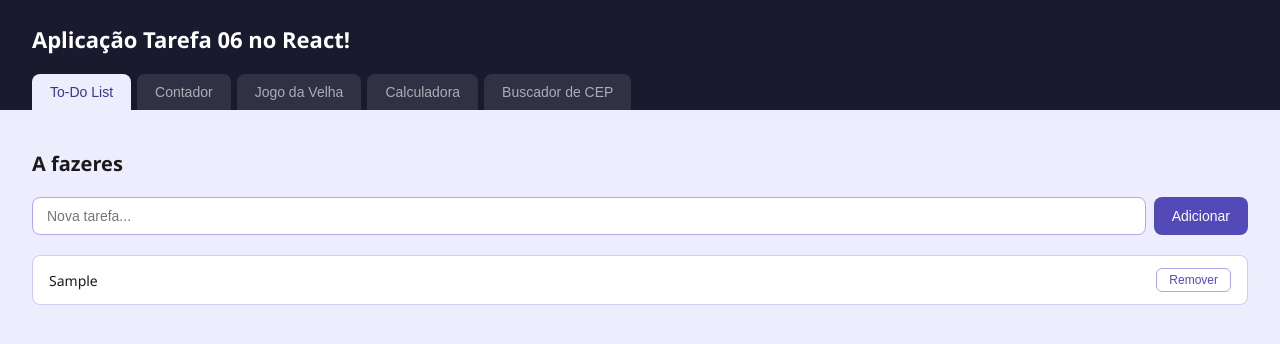
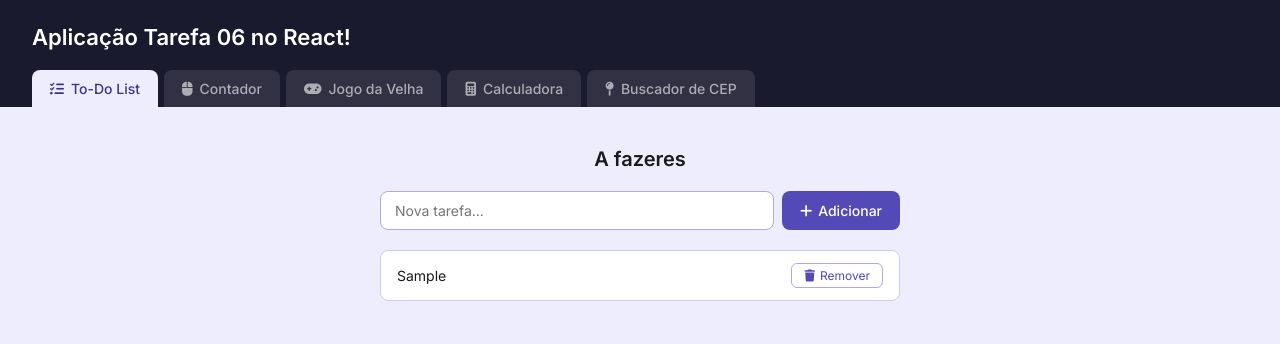
Before and after one commit to GiGomieri05/react-app, a React (Create React App) app: page / in a window 1280 px wide. Both pictures are taken after typing "Sample" into the empty fields and a click on the button "Adicionar". Shown: the top 344 px of the page. Built offline with nearby package versions, Linux system fonts and the light colour scheme; the HTML template or start-up script is replaced by a standard one.

Commit message:
implement Inter font and Font Awesome Icons

```diff
--- a/public/index.html
+++ b/public/index.html
@@ -1,43 +1,27 @@
 <!DOCTYPE html>
-<html lang="en">
+<html lang="pt-BR">
+
 <head>
   <meta charset="utf-8" />
   <link rel="icon" href="%PUBLIC_URL%/favicon.ico" />
   <meta name="viewport" content="width=device-width, initial-scale=1" />
-    <meta name="theme-color" content="#000000" />
-    <meta
-      name="description"
-      content="Web site created using create-react-app"
-    />
-    <link rel="apple-touch-icon" href="%PUBLIC_URL%/logo192.png" />
-    <!--
-      manifest.json provides metadata used when your web app is installed on a
-      user's mobile device or desktop. See https://developers.google.com/web/fundamentals/web-app-manifest/
-    -->
-    <link rel="manifest" href="%PUBLIC_URL%/manifest.json" />
-    <!--
-      Notice the use of %PUBLIC_URL% in the tags above.
-      It will be replaced with the URL of the `public` folder during the build.
-      Only files inside the `public` folder can be referenced from the HTML.
+  <meta name="theme-color" content="#1a1a2e" />
+  <meta name="description" content="Aplicação Tarefa 06 no React" />
 
-      Unlike "/favicon.ico" or "favicon.ico", "%PUBLIC_URL%/favicon.ico" will
-      work correctly both with client-side routing and a non-root public URL.
-      Learn how to configure a non-root public URL by running `npm run build`.
-    -->
-    <title>React App</title>
+  <!-- Google Fonts: Inter -->
+  <link rel="preconnect" href="https://fonts.googleapis.com" />
+  <link rel="preconnect" href="https://fonts.gstatic.com" crossorigin />
+  <link href="https://fonts.googleapis.com/css2?family=Inter:wght@400;500;600;700&display=swap" rel="stylesheet" />
+
+  <!-- Font Awesome 6 -->
+  <link rel="stylesheet" href="https://cdnjs.cloudflare.com/ajax/libs/font-awesome/6.5.1/css/all.min.css" />
+
+  <title>Tarefa 06 - React App</title>
 </head>
+
 <body>
   <noscript>You need to enable JavaScript to run this app.</noscript>
   <div id="root"></div>
-    <!--
-      This HTML file is a template.
-      If you open it directly in the browser, you will see an empty page.
+</body>
 
-      You can add webfonts, meta tags, or analytics to this file.
-      The build step will place the bundled scripts into the <body> tag.
-
-      To begin the development, run `npm start` or `yarn start`.
-      To create a production bundle, use `npm run build` or `yarn build`.
-    -->
-  </body>
 </html>
--- a/src/App.css
+++ b/src/App.css
@@ -1,8 +1,11 @@
+/* ─── Google Fonts ──────────────────────────────────────── */
+@import url('https://fonts.googleapis.com/css2?family=Inter:wght@400;500;600;700&display=swap');
+
 /* ─── Reset & base ─────────────────────────────────────── */
 *, *::before, *::after { box-sizing: border-box; margin: 0; padding: 0; }
 
 body {
-  font-family: 'Segoe UI', sans-serif;
+  font-family: 'Inter', 'Segoe UI', sans-serif;
   background: #f4f4f4;
   color: #1a1a1a;
 }
@@ -34,9 +37,13 @@ body {
 }
 
 .tab-btn {
+  display: flex;
+  align-items: center;
+  gap: 7px;
   padding: 10px 18px;
   border: none;
   border-radius: 8px 8px 0 0;
+  font-family: 'Inter', sans-serif;
   font-size: 14px;
   font-weight: 500;
   cursor: pointer;
@@ -71,9 +78,15 @@ body {
   font-size: 20px;
   font-weight: 600;
   margin-bottom: 20px;
+  text-align: center;
 }
 
 /* ─── To-Do List ─────────────────────────────────────────── */
+.todo {
+  max-width: 520px;
+  margin: 0 auto;
+}
+
 .todo-input-row {
   display: flex;
   gap: 8px;
@@ -85,6 +98,7 @@ body {
   padding: 10px 14px;
   border: 1.5px solid #AFA9EC;
   border-radius: 8px;
+  font-family: 'Inter', sans-serif;
   font-size: 14px;
   background: #fff;
   outline: none;
@@ -93,11 +107,15 @@ body {
 .todo-input:focus { border-color: #534AB7; }
 
 .todo-add-btn {
+  display: flex;
+  align-items: center;
+  gap: 6px;
   padding: 10px 18px;
   background: #534AB7;
   color: #fff;
   border: none;
   border-radius: 8px;
+  font-family: 'Inter', sans-serif;
   font-size: 14px;
   font-weight: 500;
   cursor: pointer;
@@ -124,13 +142,18 @@ body {
 }
 
 .todo-remove-btn {
+  display: flex;
+  align-items: center;
+  gap: 5px;
   padding: 4px 12px;
   background: transparent;
   border: 1px solid #AFA9EC;
   border-radius: 6px;
+  font-family: 'Inter', sans-serif;
   font-size: 12px;
   color: #534AB7;
   cursor: pointer;
+  white-space: nowrap;
 }
 
 .todo-remove-btn:hover { background: #534AB7; color: #fff; }
@@ -140,28 +163,47 @@ body {
   display: flex;
   flex-direction: column;
   align-items: center;
-  gap: 16px;
+  justify-content: center;
+  gap: 20px;
+  min-height: 340px;
+  text-align: center;
 }
 
 .counter-display {
-  font-size: 18px;
+  display: flex;
+  flex-direction: column;
+  align-items: center;
+  gap: 2px;
+}
+
+.counter-label-top {
+  font-size: 15px;
   color: #085041;
 }
 
 .counter-number {
-  font-size: 48px;
+  font-size: 80px;
   font-weight: 700;
-  display: block;
-  text-align: center;
+  line-height: 1;
   color: #0F6E56;
 }
 
+.counter-label-bottom {
+  font-size: 15px;
+  color: #085041;
+  opacity: 0.7;
+}
+
 .counter-btn {
-  padding: 12px 32px;
+  display: flex;
+  align-items: center;
+  gap: 8px;
+  padding: 14px 40px;
   background: #0F6E56;
   color: #fff;
   border: none;
   border-radius: 8px;
+  font-family: 'Inter', sans-serif;
   font-size: 16px;
   font-weight: 500;
   cursor: pointer;
@@ -170,10 +212,14 @@ body {
 .counter-btn:hover { background: #085041; }
 
 .counter-reset-btn {
+  display: flex;
+  align-items: center;
+  gap: 6px;
   padding: 8px 20px;
   background: transparent;
   border: 1.5px solid #0F6E56;
   border-radius: 8px;
+  font-family: 'Inter', sans-serif;
   font-size: 13px;
   color: #0F6E56;
   cursor: pointer;
@@ -217,11 +263,15 @@ body {
 .tictactoe-cell.cell-o { color: #D85A30; }
 
 .tictactoe-reset-btn {
+  display: flex;
+  align-items: center;
+  gap: 7px;
   padding: 10px 28px;
   background: #993C1D;
   color: #fff;
   border: none;
   border-radius: 8px;
+  font-family: 'Inter', sans-serif;
   font-size: 14px;
   font-weight: 500;
   cursor: pointer;
@@ -260,6 +310,7 @@ body {
   height: 60px;
   font-size: 18px;
   font-weight: 500;
+  font-family: 'Inter', sans-serif;
   background: #fff;
   border: 1.5px solid #FAC775;
   border-radius: 8px;
@@ -295,6 +346,11 @@ body {
 .calc-btn--clear:hover { background: #E24B4A; color: #fff; }
 
 /* ─── CEP Search ─────────────────────────────────────────── */
+.cep {
+  max-width: 480px;
+  margin: 0 auto;
+}
+
 .cep-input-row {
   display: flex;
   gap: 8px;
@@ -306,6 +362,7 @@ body {
   padding: 10px 14px;
   border: 1.5px solid #85B7EB;
   border-radius: 8px;
+  font-family: 'Inter', sans-serif;
   font-size: 14px;
   background: #fff;
   outline: none;
@@ -314,11 +371,15 @@ body {
 .cep-input:focus { border-color: #185FA5; }
 
 .cep-btn {
+  display: flex;
+  align-items: center;
+  gap: 7px;
   padding: 10px 20px;
   background: #185FA5;
   color: #fff;
   border: none;
   border-radius: 8px;
+  font-family: 'Inter', sans-serif;
   font-size: 14px;
   font-weight: 500;
   cursor: pointer;
@@ -328,6 +389,9 @@ body {
 .cep-btn:disabled { opacity: 0.6; cursor: not-allowed; }
 
 .cep-erro {
+  display: flex;
+  align-items: center;
+  gap: 6px;
   color: #A32D2D;
   font-size: 14px;
   margin-bottom: 8px;
@@ -346,6 +410,7 @@ body {
 .cep-field {
   display: flex;
   justify-content: space-between;
+  align-items: center;
   font-size: 14px;
   border-bottom: 1px solid #E6F1FB;
   padding-bottom: 8px;
@@ -354,6 +419,9 @@ body {
 .cep-field:last-child { border-bottom: none; padding-bottom: 0; }
 
 .cep-label {
+  display: flex;
+  align-items: center;
+  gap: 6px;
   font-weight: 600;
   color: #185FA5;
 }
--- a/src/App.jsx
+++ b/src/App.jsx
@@ -8,11 +8,11 @@ import Calculator from './components/Calculator';
 import CepSearch from './components/CepSearch';
 
 const tabs = [
-  { id: 'todo',      label: 'To-Do List',      Component: TodoList },
-  { id: 'counter',   label: 'Contador',        Component: ClickCounter },
-  { id: 'tictactoe', label: 'Jogo da Velha',   Component: TicTacToe },
-  { id: 'calc',      label: 'Calculadora',     Component: Calculator },
-  { id: 'cep',       label: 'Buscador de CEP', Component: CepSearch },
+  { id: 'todo',      label: 'To-Do List',      icon: 'fa-solid fa-list-check',    Component: TodoList },
+  { id: 'counter',   label: 'Contador',        icon: 'fa-solid fa-computer-mouse', Component: ClickCounter },
+  { id: 'tictactoe', label: 'Jogo da Velha',   icon: 'fa-solid fa-gamepad',       Component: TicTacToe },
+  { id: 'calc',      label: 'Calculadora',     icon: 'fa-solid fa-calculator',    Component: Calculator },
+  { id: 'cep',       label: 'Buscador de CEP', icon: 'fa-solid fa-map-pin',       Component: CepSearch },
 ];
 
 function App() {
@@ -31,6 +31,7 @@ function App() {
               className={`tab-btn tab-btn--${tab.id} ${tab.id === active ? 'active' : ''}`}
               onClick={() => setActive(tab.id)}
             >
+              <i className={tab.icon}></i>
               {tab.label}
             </button>
           ))}
--- a/src/components/ClickCounter.jsx
+++ b/src/components/ClickCounter.jsx
@@ -6,9 +6,22 @@ function ClickCounter() {
   return (
     <div className="counter">
       <h2 className="component-title">Conta Clique</h2>
-      <p className="counter-display">Me clicaram <span className="counter-number">{count}</span> vezes</p>
-      <button className="counter-btn" onClick={() => setCount(count + 1)}>Clique aqui!</button>
-      <button className="counter-reset-btn" onClick={() => setCount(0)}>Resetar</button>
+
+      <div className="counter-display">
+        <span className="counter-label-top">Me clicaram</span>
+        <span className="counter-number">{count}</span>
+        <span className="counter-label-bottom">vezes</span>
+      </div>
+
+      <button className="counter-btn" onClick={() => setCount(count + 1)}>
+        <i className="fa-solid fa-computer-mouse"></i>
+        Clique aqui!
+      </button>
+
+      <button className="counter-reset-btn" onClick={() => setCount(0)}>
+        <i className="fa-solid fa-rotate-left"></i>
+        Resetar
+      </button>
     </div>
   );
 }
--- a/src/components/TicTacToe.jsx
+++ b/src/components/TicTacToe.jsx
@@ -9,7 +9,6 @@ function TicTacToe() {
 
   function clicar(index) {
     if (board[index] || winner) return;
-
     const novoBoard = [...board];
     novoBoard[index] = isX ? 'X' : 'O';
     setBoard(novoBoard);
@@ -31,6 +30,7 @@ function TicTacToe() {
     <div className="tictactoe">
       <h2 className="component-title">Jogo da Velha</h2>
       <p className="tictactoe-status">{getStatus()}</p>
+
       <div className="tictactoe-board">
         {board.map((valor, index) => (
           <button
@@ -42,7 +42,11 @@ function TicTacToe() {
           </button>
         ))}
       </div>
-      <button className="tictactoe-reset-btn" onClick={reiniciar}>Reiniciar</button>
+
+      <button className="tictactoe-reset-btn" onClick={reiniciar}>
+        <i className="fa-solid fa-rotate-left"></i>
+        Reiniciar
+      </button>
     </div>
   );
 }
@@ -53,7 +57,6 @@ function calcularVencedor(board) {
     [0, 3, 6], [1, 4, 7], [2, 5, 8],
     [0, 4, 8], [2, 4, 6],
   ];
-
   for (const [a, b, c] of linhas) {
     if (board[a] && board[a] === board[b] && board[a] === board[c]) {
       return board[a];
--- a/src/components/TodoList.jsx
+++ b/src/components/TodoList.jsx
@@ -21,6 +21,7 @@ function TodoList() {
   return (
     <div className="todo">
       <h2 className="component-title">A fazeres</h2>
+
       <div className="todo-input-row">
         <input
           type="text"
@@ -30,13 +31,20 @@ function TodoList() {
           onChange={(e) => setInputValue(e.target.value)}
           onKeyDown={handleKeyDown}
         />
-        <button className="todo-add-btn" onClick={addTodo}>Adicionar</button>
+        <button className="todo-add-btn" onClick={addTodo}>
+          <i className="fa-solid fa-plus"></i>
+          Adicionar
+        </button>
       </div>
+
       <ul className="todo-list">
         {todos.map((todo, index) => (
           <li key={index} className="todo-item">
             <span>{todo}</span>
-            <button className="todo-remove-btn" onClick={() => removeTodo(index)}>Remover</button>
+            <button className="todo-remove-btn" onClick={() => removeTodo(index)}>
+              <i className="fa-solid fa-trash"></i>
+              Remover
+            </button>
           </li>
         ))}
       </ul>
```
Also changed, not shown: src/components/Calculator.jsx (+4 -8 lines), src/components/CepSearch.jsx (+25 -9 lines). Lines whose indentation alone changed are shown as unchanged.
